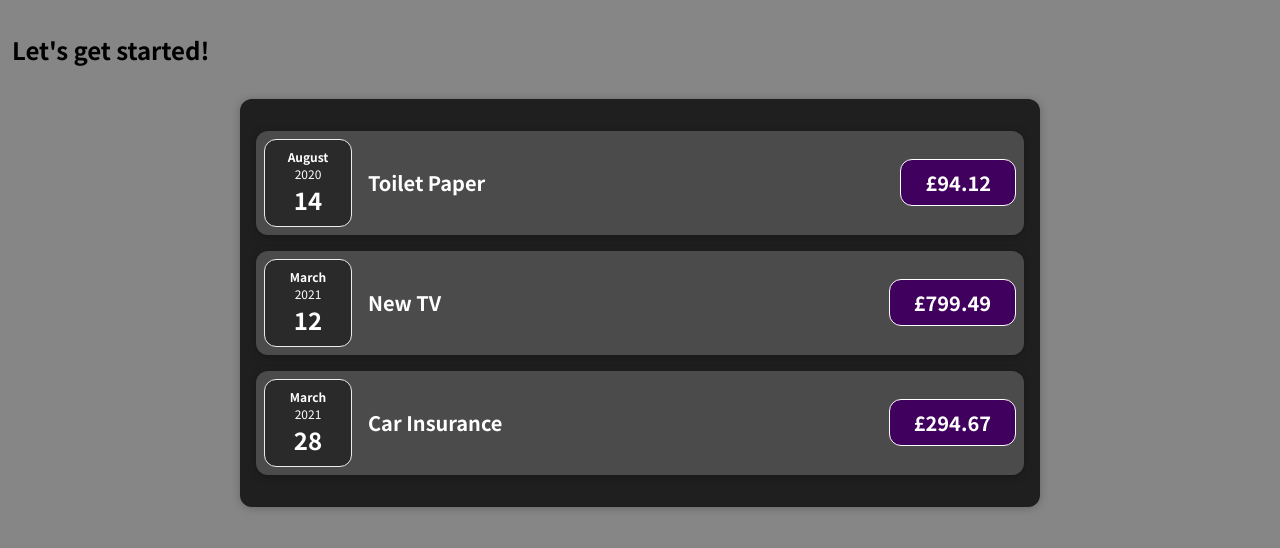
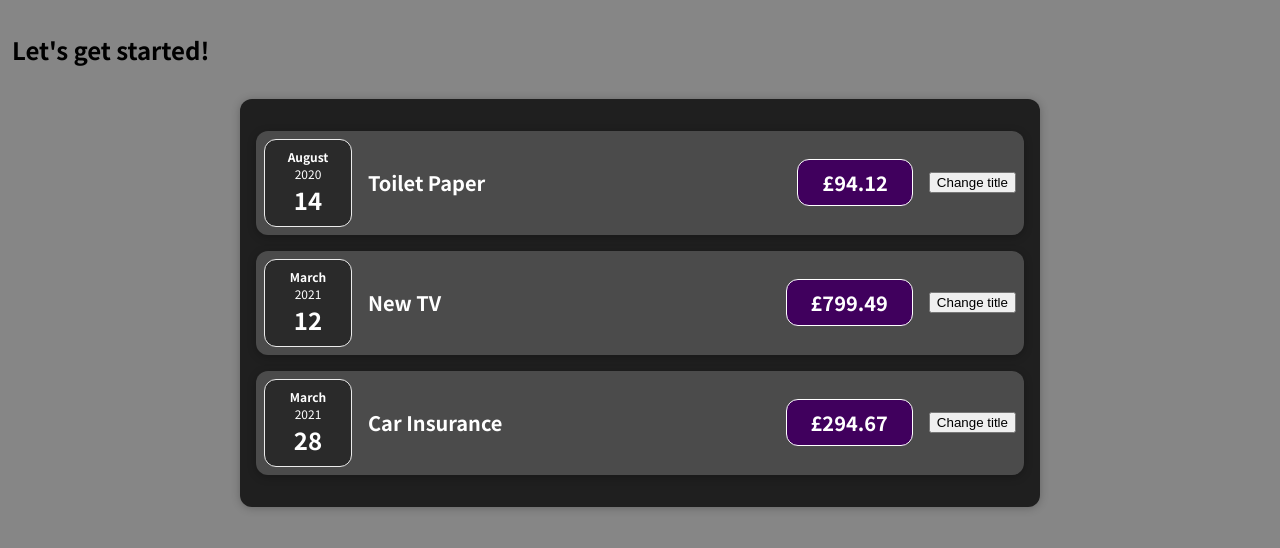
Before and after one commit to Chalderrr/react-js-training, a JavaScript app: page / in a window 1280 px wide. Shown: the top 548 px of the page. Built offline with nearby package versions, Linux system fonts and the light colour scheme.

Commit message:
:zap: reformat indents

```diff
--- /dev/null
+++ b/prettier.config.js
@@ -0,0 +1,4 @@
+// prettier.config.js or .prettierrc.js
+module.exports = {
+    tabWidth: 4,
+};
--- a/src/components/Expenses/ExpenseItem.js
+++ b/src/components/Expenses/ExpenseItem.js
@@ -9,6 +9,7 @@ function ExpenseItem(props) {
             <div className="expense-item__description">
                 <h2>{props.title}</h2>
                 <div className="expense-item__price">£{props.amount}</div>
+                <button>Change title</button>
             </div>
         </Card>
     );
--- a/src/components/Expenses/Expenses.js
+++ b/src/components/Expenses/Expenses.js
@@ -2,7 +2,7 @@ import ExpenseItem from "./ExpenseItem";
 import "./Expenses.css";
 import Card from "../UI/Card";
 
-function Expenses(props) {
+const Expenses = (props) => {
     return (
         <Card className="expenses">
             <ExpenseItem
@@ -22,6 +22,6 @@ function Expenses(props) {
             />
         </Card>
     );
-}
+};
 
 export default Expenses;
```
Also changed, not shown: 2 other files (tests, documents, lock files or other folders). Lines whose indentation alone changed are shown as unchanged.
